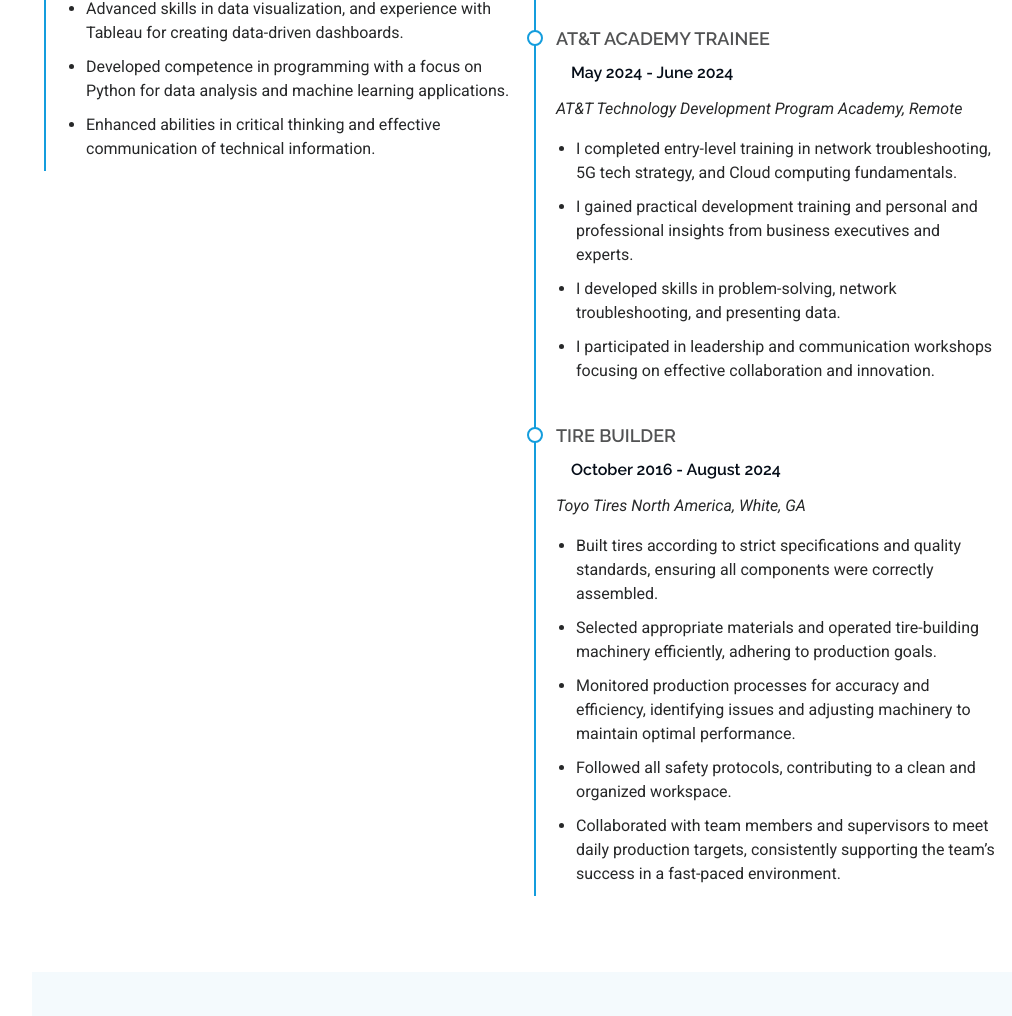
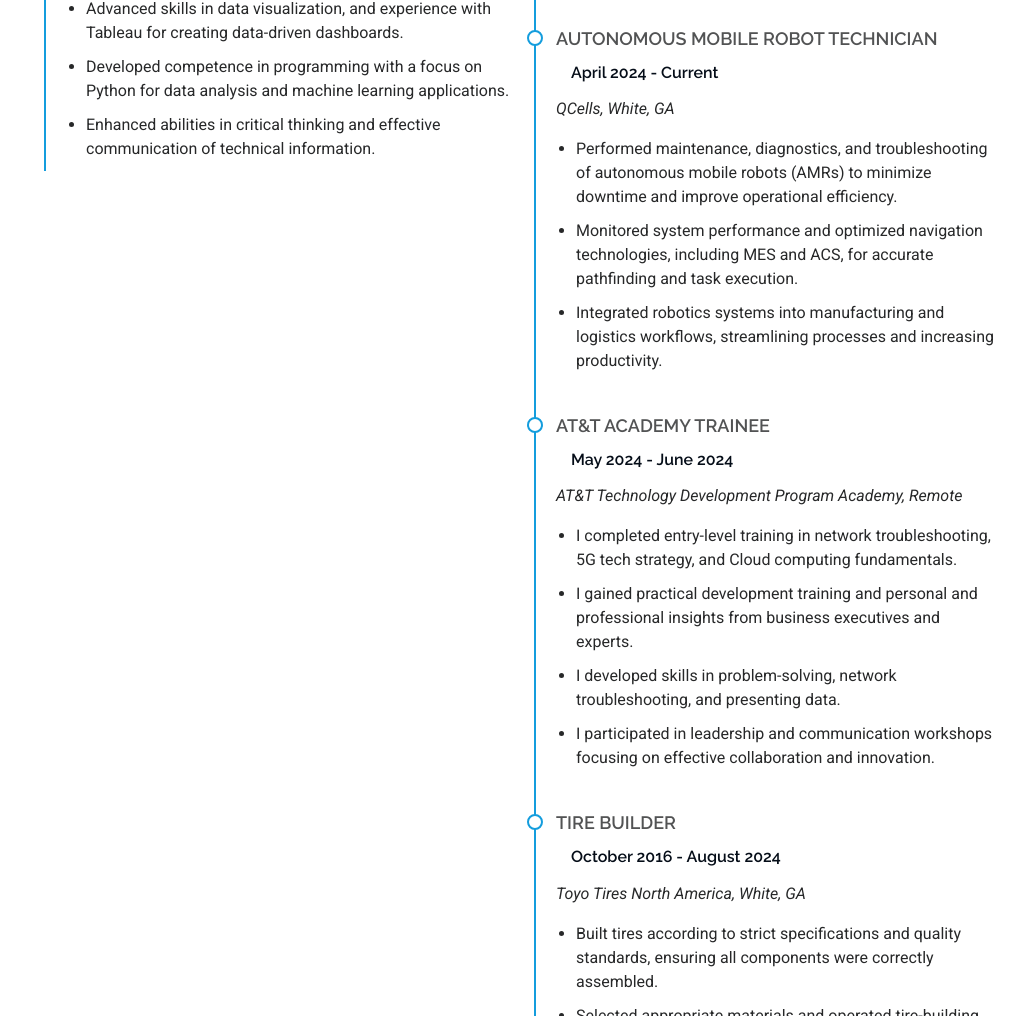
Before and after one commit to clainchege2/Landing_page, a plain HTML site: page index.html in a window 1280 px wide. Shown: the part 2876-3892 px from the top of the page, without its empty margins (268-1280 px from the left). Drawn offline with Linux system fonts and the light colour scheme.

Commit message:
job section: add AMR tech

```diff
--- a/index.html
+++ b/index.html
@@ -268,6 +268,17 @@
             </div><!-- Edn Resume Item -->
 
             <div class="resume-item">
+              <h4>Autonomous Mobile Robot Technician</h4>
+              <h5>April 2024 - Current</h5>
+              <p><em>QCells,  White, GA </em></p>
+              <ul>
+                <li>Performed maintenance, diagnostics, and troubleshooting of autonomous mobile robots (AMRs) to minimize downtime and improve operational efficiency.</li>
+                <li>Monitored system performance and optimized navigation technologies, including MES and ACS, for accurate pathfinding and task execution.</li>
+                <li>Integrated robotics systems into manufacturing and logistics workflows, streamlining processes and increasing productivity.</li>
+              </ul>
+            </div><!-- Edn Resume Item -->
+
+            <div class="resume-item">
               <h4> AT&T Academy Trainee </h4>
               <h5>May 2024 - June 2024</h5>
               <p><em>AT&T Technology Development Program Academy, Remote</em></p>
```
